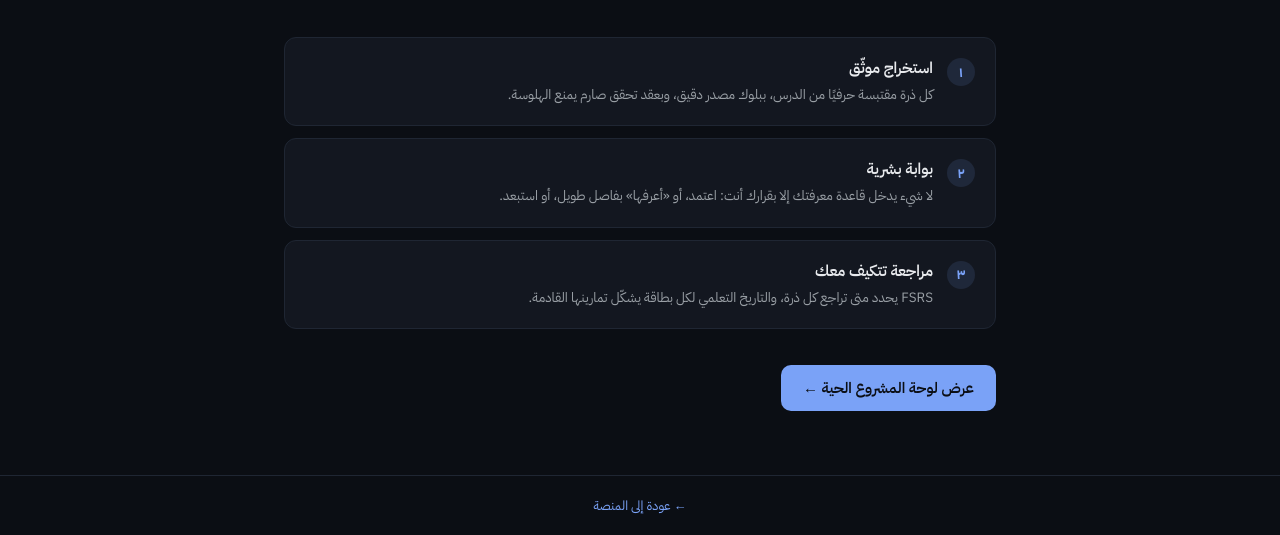
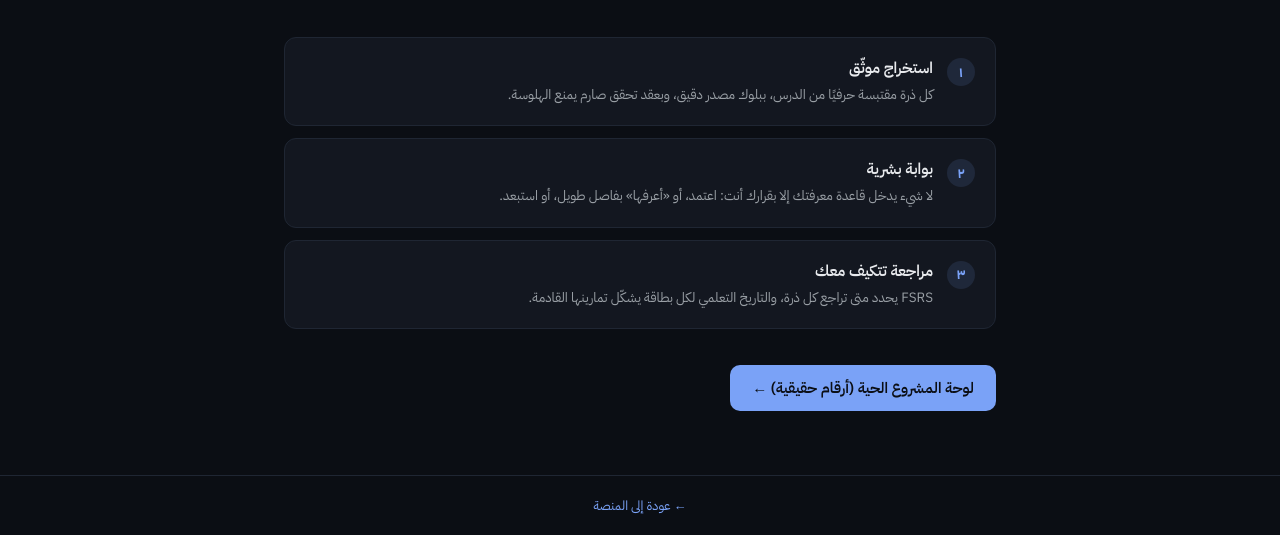
Before and after one commit to medmrf-10/lastcode, a plain HTML site: page site/index.html in a window 1280 px wide. Shown: the part 317-852 px from the top of the page. Drawn offline with Linux system fonts and the light colour scheme.

Commit message:
تحسين نص زر اللوحة
Co-authored-by: CommandCodeBot <noreply@commandcode.ai>

```diff
--- a/site/index.html
+++ b/site/index.html
@@ -79,7 +79,7 @@
     <div class="step"><div class="n">٣</div><div><h3>مراجعة تتكيف معك</h3><p>FSRS يحدد متى تراجع كل ذرة، والتاريخ التعلمي لكل بطاقة يشكّل تمارينها القادمة.</p></div></div>
   </div>
   <div style="margin-top:36px; display:flex; gap:12px; flex-wrap:wrap;">
-    <a href="/code/dashboard.html" style="display:inline-block; background:#7aa2f7; color:#0b0e14; font-weight:600; text-decoration:none; border-radius:10px; padding:12px 22px; font-size:15px;">عرض لوحة المشروع الحية ←</a>
+    <a href="/code/dashboard.html" style="display:inline-block; background:#7aa2f7; color:#0b0e14; font-weight:600; text-decoration:none; border-radius:10px; padding:12px 22px; font-size:15px;">لوحة المشروع الحية (أرقام حقيقية) ←</a>
   </div>
 </main>
 <footer><a href="/">← عودة إلى المنصة</a></footer>
```
